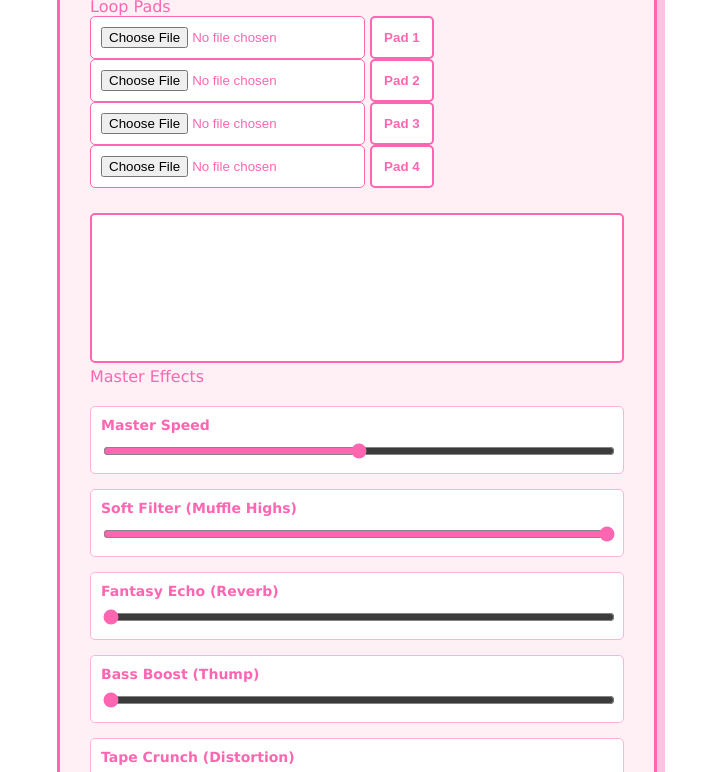
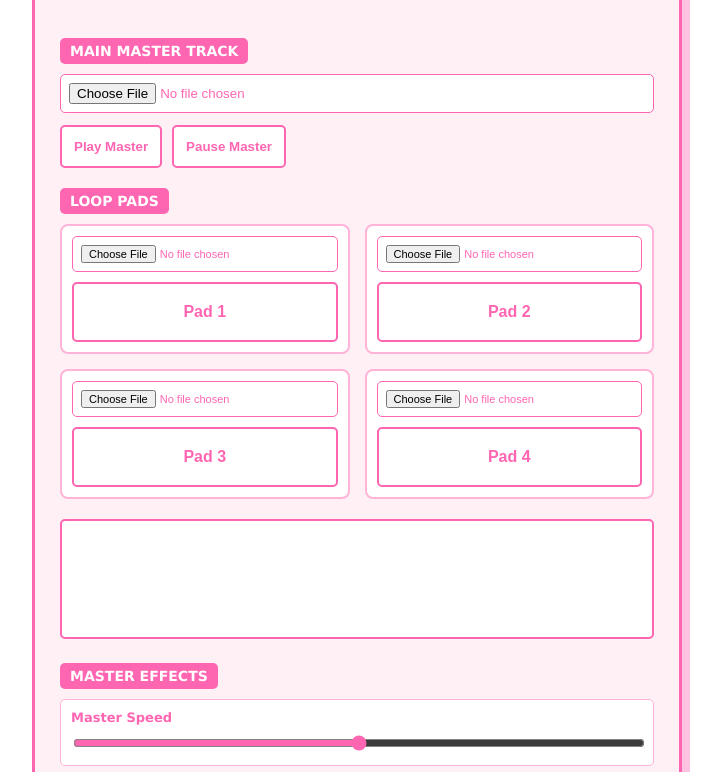
Before and after one commit to lottiedotcom/beep, a plain HTML site: page index.html in a window 1280 px wide. Shown: the part 107-879 px from the top of the page, without its empty margins (283-1004 px from the left). Drawn offline with Linux system fonts and the light colour scheme.

Commit message:
Update style.css

```diff
--- a/style.css
+++ b/style.css
@@ -4,37 +4,51 @@
 
 body {
     background-color: #ffffff;
-    color: #ff66b2; /* Bright Pink */
+    color: #ff66b2;
     font-family: 'Verdana', sans-serif;
     display: flex;
     justify-content: center;
     align-items: center;
-    height: 100vh;
+    min-height: 100vh;
     margin: 0;
+    padding: 20px;
 }
 
 .mixer-board {
-    background-color: #fff0f5; /* Lavender Blush (very light pink) */
+    background-color: #fff0f5;
     border: 3px solid #ff66b2;
-    padding: 30px;
+    padding: 25px;
     border-radius: 15px;
-    width: 600px;
+    width: 650px;
     box-shadow: 8px 8px 0px rgba(255, 102, 178, 0.4);
 }
 
 h1 {
     text-align: center;
-    border-bottom: 2px dashed #ff66b2;
+    border-bottom: 3px dashed #ff66b2;
     padding-bottom: 15px;
     margin-top: 0;
-    letter-spacing: 1px;
+    letter-spacing: 2px;
+    text-transform: uppercase;
+}
+
+.section-title {
+    font-weight: bold;
+    margin-top: 20px;
+    margin-bottom: 10px;
+    text-transform: uppercase;
+    font-size: 14px;
+    background-color: #ff66b2;
+    color: #ffffff;
+    padding: 5px 10px;
+    border-radius: 5px;
+    display: inline-block;
 }
 
 .controls, .sliders {
     display: flex;
     flex-direction: column;
-    gap: 15px;
-    margin-top: 20px;
+    gap: 12px;
 }
 
 .buttons {
@@ -50,22 +64,54 @@ button {
     cursor: pointer;
     font-weight: bold;
     border-radius: 5px;
-    flex: 1;
     transition: all 0.2s ease;
 }
 
 button:hover {
+    background-color: #ffe6f2;
+}
+
+/* Loop Pad Grid Styling */
+.loop-grid {
+    display: grid;
+    grid-template-columns: 1fr 1fr;
+    gap: 15px;
+}
+
+.loop-pad {
+    background-color: #ffffff;
+    border: 2px solid #ffb3d9;
+    padding: 10px;
+    border-radius: 8px;
+    display: flex;
+    flex-direction: column;
+    gap: 10px;
+    text-align: center;
+}
+
+.pad-upload {
+    font-size: 11px;
+}
+
+.pad-btn {
+    height: 60px;
+    font-size: 16px;
+    background-color: #ffffff;
+}
+
+/* Active State for playing pads */
+.pad-btn.active {
     background-color: #ff66b2;
     color: #ffffff;
+    box-shadow: inset 3px 3px 5px rgba(0,0,0,0.2);
 }
 
-/* The Visualizer Screen */
 canvas {
     width: 100%;
-    height: 150px;
+    height: 120px;
     background-color: #ffffff;
     border: 2px solid #ff66b2;
-    margin-top: 25px;
+    margin-top: 20px;
     border-radius: 5px;
 }
 
@@ -78,7 +124,7 @@ canvas {
 
 label {
     display: block;
-    font-size: 14px;
+    font-size: 13px;
     font-weight: bold;
     margin-bottom: 8px;
 }
@@ -89,9 +135,10 @@ input[type="range"] {
 }
 
 input[type="file"] {
+    width: 100%;
     background: #ffffff;
     border: 1px solid #ff66b2;
-    padding: 10px;
+    padding: 8px;
     color: #ff66b2;
     border-radius: 5px;
 }
```
